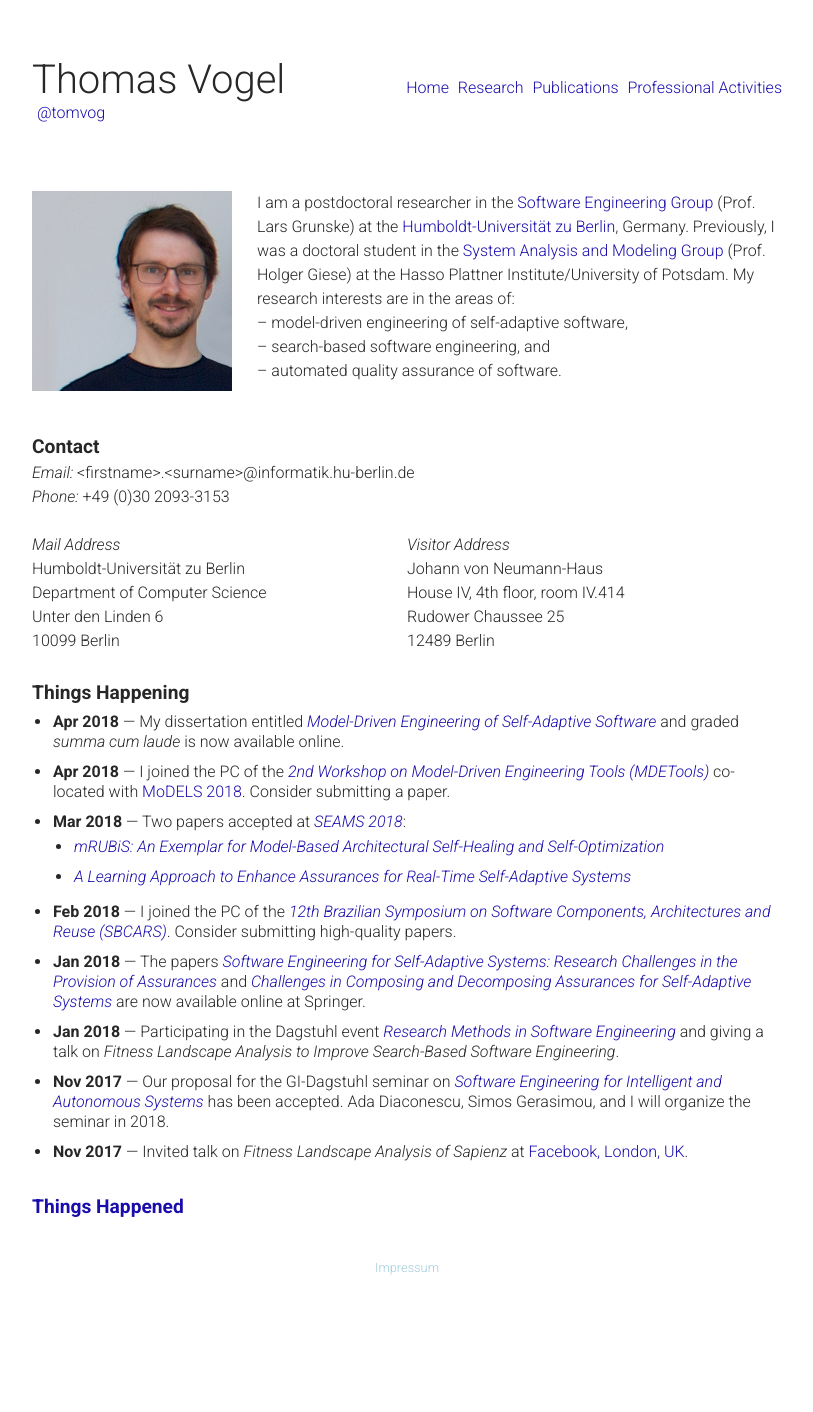
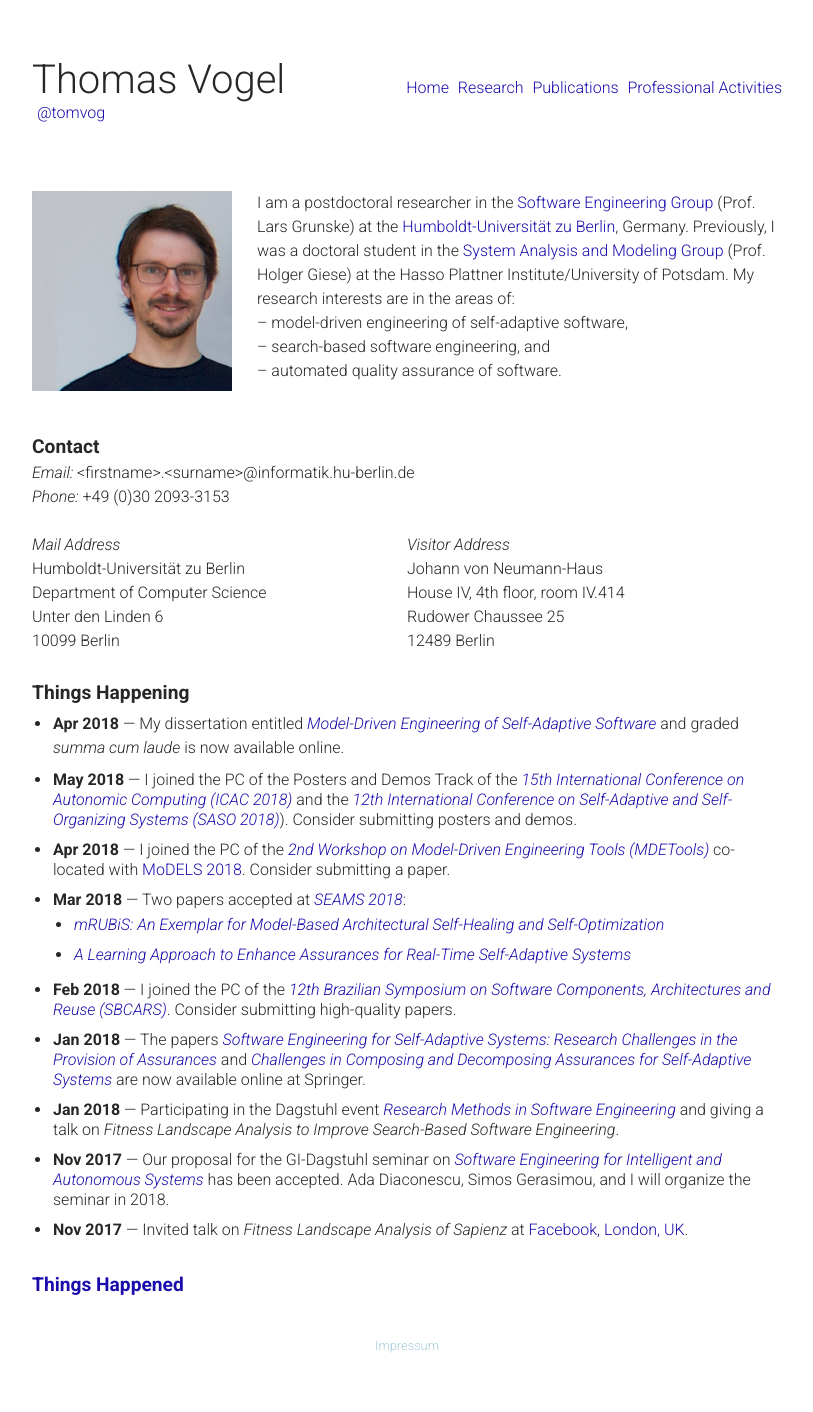
Before and after one commit to thomas-vogel/thomas-vogel.github.io, a Jekyll site: the page built from index.md, in a window 1280 px wide. Shown: the whole page, without its empty margins (233-1046 px from the left). Built offline with Jekyll 4.4.1, drawn with Linux system fonts in a browser that asks for light colours; before the commit the page ends 1334 px from its top, so only the background shows below that.

Commit message:
Add ICAC/SASO posters and demos PC.

```diff
--- a/index.md
+++ b/index.md
@@ -47,6 +47,8 @@ My research interests are in the areas of:
 ## Things Happening
 
 * __Apr 2018__ --- My dissertation entitled [_Model-Driven Engineering of Self-Adaptive Software_](publications/phd) and graded _summa cum laude_ is now available online.
+
+* __May 2018__ --- I joined the PC of the Posters and Demos Track of the [_15th International Conference on Autonomic Computing (ICAC 2018)_](http://icac2018.informatik.uni-wuerzburg.de/calls/call-for-posters-and-demos/){:target="_blank"} and the [_12th International Conference on Self-Adaptive and Self-Organizing Systems (SASO 2018)_](https://saso2018.fbk.eu/index.php/call-for-posters-and-demos/){:target="_blank"}). Consider submitting posters and demos.
 * __Apr 2018__ --- I joined the PC of the [_2nd Workshop on Model-Driven Engineering Tools (MDETools)_](https://mdetools.github.io/mdetools18/){:target="_blank"} co-located with [MoDELS 2018](https://modelsconf2018.github.io){:target="_blank"}. Consider submitting a paper.
 * __Mar 2018__ --- Two papers accepted at [_SEAMS 2018_](http://2018.seams-symposia.org){:target="_blank"}:
   * [_mRUBiS: An Exemplar for Model-Based Architectural Self-Healing and Self-Optimization_](publications/2018-SEAMSa)
```
Also changed, not shown: _pages/activities.md (+1 -0 lines), _pages/publications/phd.md (+2 -0 lines).
